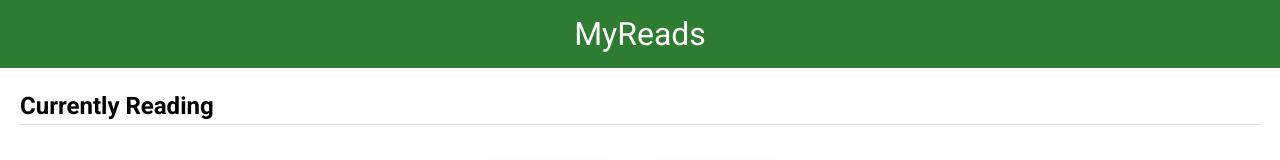
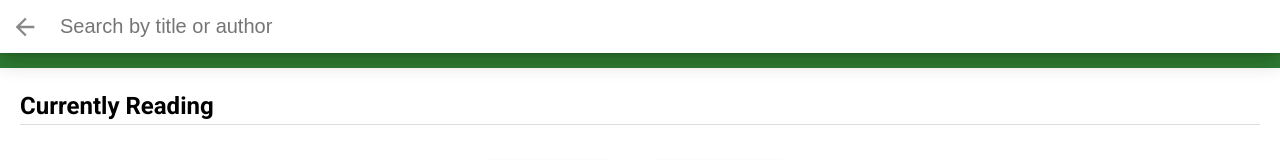
Before and after one commit to ChristianAEDev/react-nanodegree-project-myreads, a React (Create React App) app: page / in a window 1280 px wide. Shown: the top 160 px of the page. Built offline with nearby package versions, Linux system fonts and the light colour scheme; grey boxes are pictures that could not be loaded.

Commit message:
Breaking down static code into React components

```diff
--- a/src/App.js
+++ b/src/App.js
@@ -1,5 +1,6 @@
 import React from 'react'
 import Shelf from "./components/shelf";
+import Search from "./components/search";
 import * as BooksAPI from './BooksAPI'
 import './App.css'
 
@@ -20,14 +21,7 @@
         { id: "5", title: "The Hobbit", author: "J.R.R. Tolkien", shelf: SHELF_READ, coverURL: "http://books.google.com/books/content?id=pD6arNyKyi8C&printsec=frontcover&img=1&zoom=1&imgtk=AFLRE70Rw0CCwNZh0SsYpQTkMbvz23npqWeUoJvVbi_gXla2m2ie_ReMWPl0xoU8Quy9fk0Zhb3szmwe8cTe4k7DAbfQ45FEzr9T7Lk0XhVpEPBvwUAztOBJ6Y0QPZylo4VbB7K5iRSk&source=gbs_api" },
         { id: "6", title: "Oh, the Places You'll Go!", author: "Seuss", shelf: SHELF_READ, coverURL: "http://books.google.com/books/content?id=1q_xAwAAQBAJ&printsec=frontcover&img=1&zoom=1&imgtk=AFLRE712CA0cBYP8VKbEcIVEuFJRdX1k30rjLM29Y-dw_qU1urEZ2cQ42La3Jkw6KmzMmXIoLTr50SWTpw6VOGq1leINsnTdLc_S5a5sn9Hao2t5YT7Ax1RqtQDiPNHIyXP46Rrw3aL8&source=gbs_api" },
         { id: "7", title: "The Adventures of Tom Sawyer", author: "Mark Twain", shelf: SHELF_READ, coverURL: "http://books.google.com/books/content?id=32haAAAAMAAJ&printsec=frontcover&img=1&zoom=1&imgtk=AFLRE72yckZ5f5bDFVIf7BGPbjA0KYYtlQ__nWB-hI_YZmZ-fScYwFy4O_fWOcPwf-pgv3pPQNJP_sT5J_xOUciD8WaKmevh1rUR-1jk7g1aCD_KeJaOpjVu0cm_11BBIUXdxbFkVMdi&source=gbs_api" }
-      ],
-      /**
-       * TODO: Instead of using this state variable to keep track of which page
-       * we're on, use the URL in the browser's address bar. This will ensure that
-       * users can use the browser's back and forward buttons to navigate between
-       * pages, as well as provide a good URL they can bookmark and share.
-       */
-      showSearchPage: false
+      ]
     }
   }
 
@@ -50,33 +44,11 @@
             books={this.state.books.filter(book => book.shelf === SHELF_READ)}
             shelfTitle="Read"
           />
+          <Search />
         </div>
-        {this.state.showSearchPage ? (
-          <div className="search-books">
-            <div className="search-books-bar">
-              <a className="close-search" onClick={() => this.setState({ showSearchPage: false })}>Close</a>
-              <div className="search-books-input-wrapper">
-                {/*
-                  NOTES: The search from BooksAPI is limited to a particular set of search terms.
-                  You can find these search terms here:
-                  https://github.com/udacity/reactnd-project-myreads-starter/blob/master/SEARCH_TERMS.md
-
-                  However, remember that the BooksAPI.search method DOES search by title or author. So, don't worry if
-                  you don't find a specific author or title. Every search is limited by search terms.
-                */}
-                <input type="text" placeholder="Search by title or author" />
-
-              </div>
-            </div>
-            <div className="search-books-results">
-              <ol className="books-grid"></ol>
-            </div>
-          </div>
-        ) : (
-            <div className="open-search">
-              <a onClick={() => this.setState({ showSearchPage: true })}>Add a book</a>
-            </div>
-          )}
+        <div className="open-search">
+          <a onClick={() => console.log("open search")}>Add a book</a>
+        </div>
       </div>
     )
   }
--- /dev/null
+++ b/src/components/search.js
@@ -0,0 +1,22 @@
+import React, { Component } from 'react';
+
+class Search extends Component {
+    render() {
+        return (
+            <div className="search-books">
+                <div className="search-books-bar">
+                    <a className="close-search" onClick={() => console.log("close search")}>Close</a>
+                    <div className="search-books-input-wrapper">
+                        <input type="text" placeholder="Search by title or author" />
+
+                    </div>
+                </div>
+                <div className="search-books-results">
+                    <ol className="books-grid"></ol>
+                </div>
+            </div>
+        );
+    }
+}
+
+export default Search;
```
